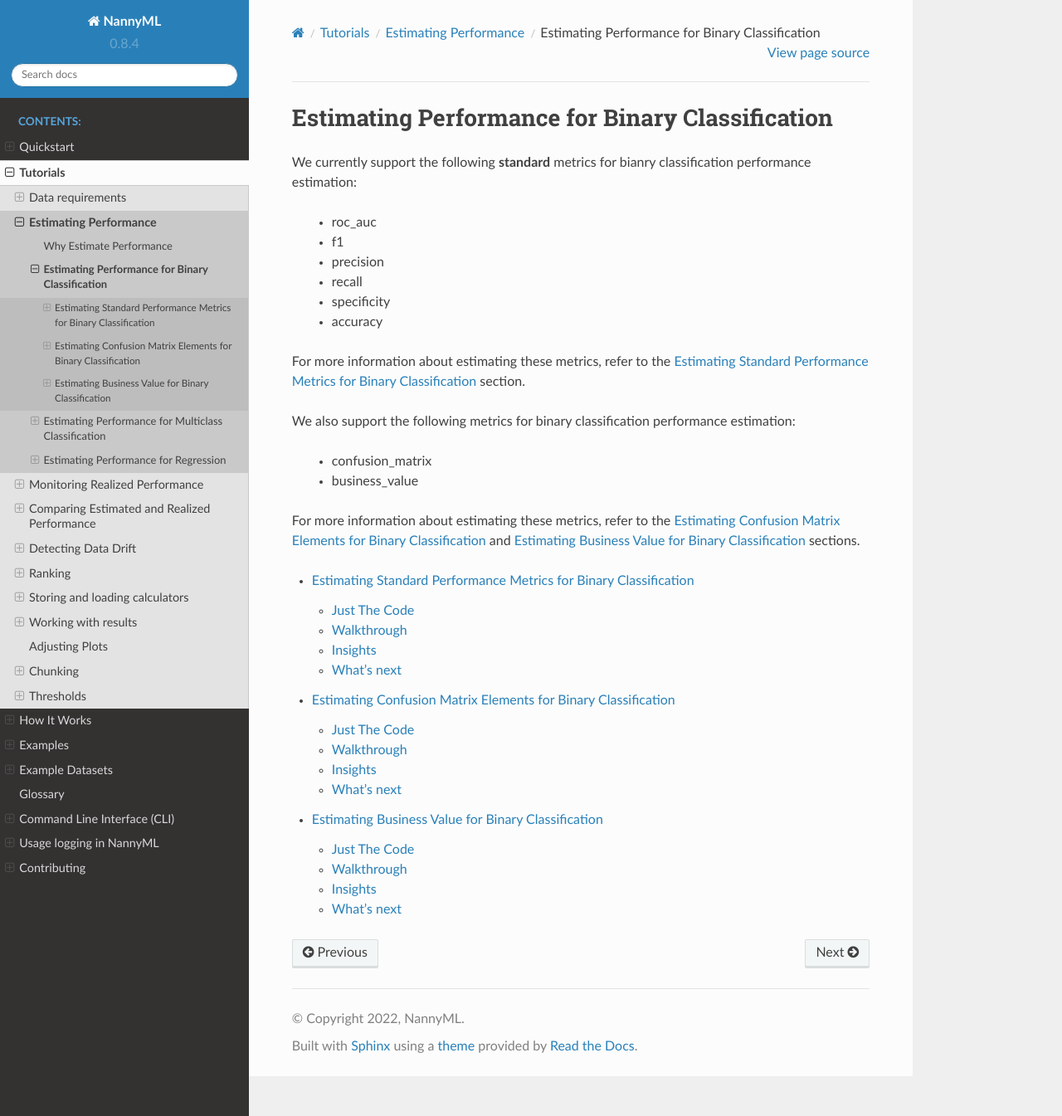
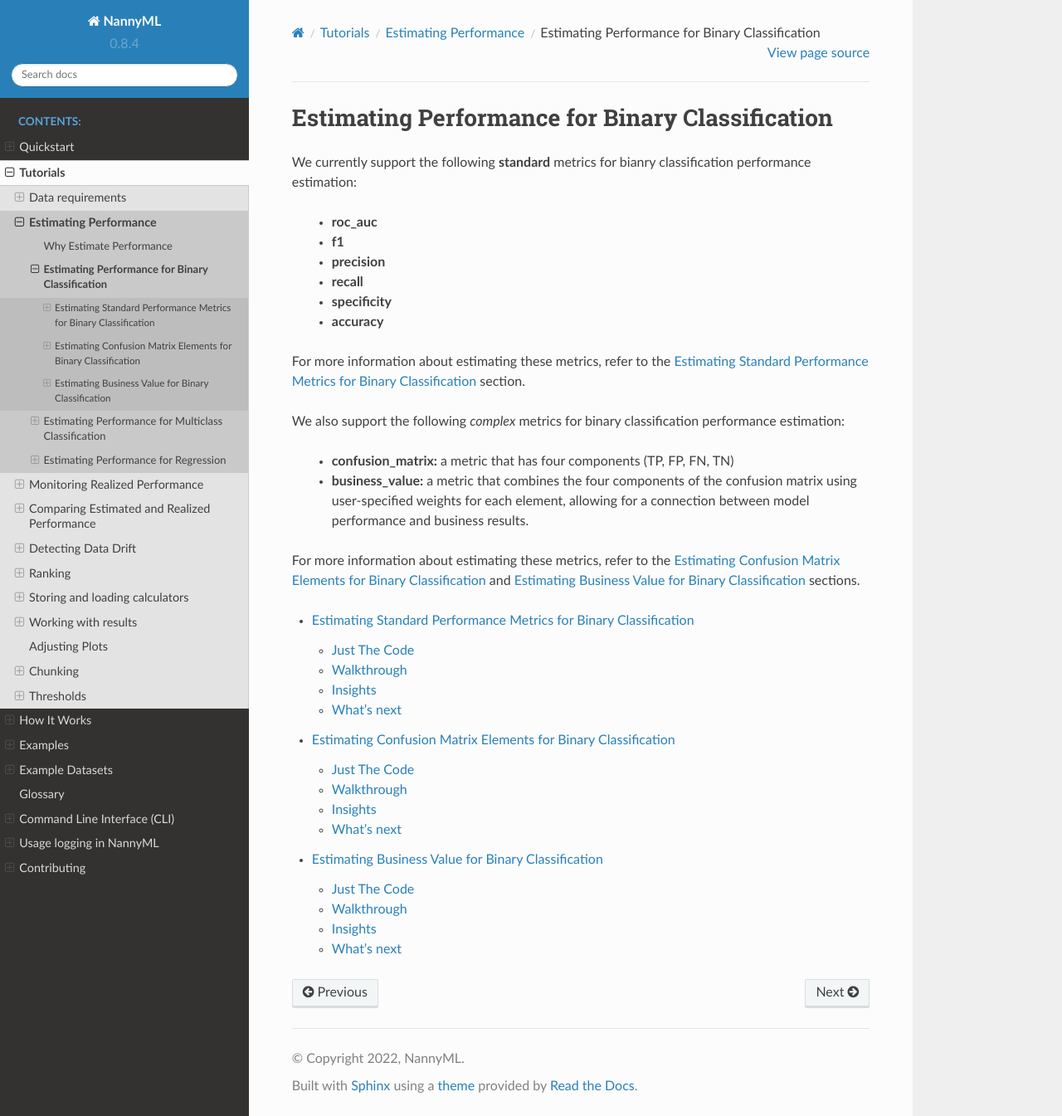
Before and after one commit to NannyML/nannyml, a Sphinx documentation site: the page built from docs/tutorials/performance_estimation/binary_performance_estimation.rst, in a window 1280 px wide and 1345 px high. Shown: the whole window at 83% size. Built offline with Sphinx 7.4.7 and the Read the Docs theme 2.0.0, drawn with Linux system fonts in a browser that asks for light colours; pages that are not in the unit, such as notebooks, are missing from menus.

Commit message:
Updates to binary perf est and calc parent pages and why estimate perf

```diff
--- a/docs/tutorials/performance_estimation/binary_performance_estimation.rst
+++ b/docs/tutorials/performance_estimation/binary_performance_estimation.rst
@@ -6,19 +6,21 @@ Estimating Performance for Binary Classification
 
 We currently support the following **standard** metrics for bianry classification performance estimation:
 
-    * roc_auc
-    * f1
-    * precision
-    * recall
-    * specificity
-    * accuracy
+    * **roc_auc**
+    * **f1**
+    * **precision**
+    * **recall**
+    * **specificity**
+    * **accuracy**
 
 For more information about estimating these metrics, refer to the :ref:`standard-metric-estimation` section.
 
-We also support the following metrics for binary classification performance estimation:
+We also support the following *complex* metrics for binary classification performance estimation:
 
-    * confusion_matrix
-    * business_value
+    * **confusion_matrix:** a metric that has four components (TP, FP, FN, TN)
+    * **business_value:** a metric that combines the four components of the confusion matrix using
+      user-specified weights for each element, allowing for a connection between model performance and
+      business results.
 
 For more information about estimating these metrics, refer to the :ref:`confusion-matrix-estimation` and :ref:`business-value-estimation` sections.
 
```
Also changed, not shown: docs/tutorials/performance_calculation/binary_performance_calculation.rst (+11 -9 lines), docs/tutorials/performance_estimation/why_estimate_performance.rst (+11 -3 lines).
